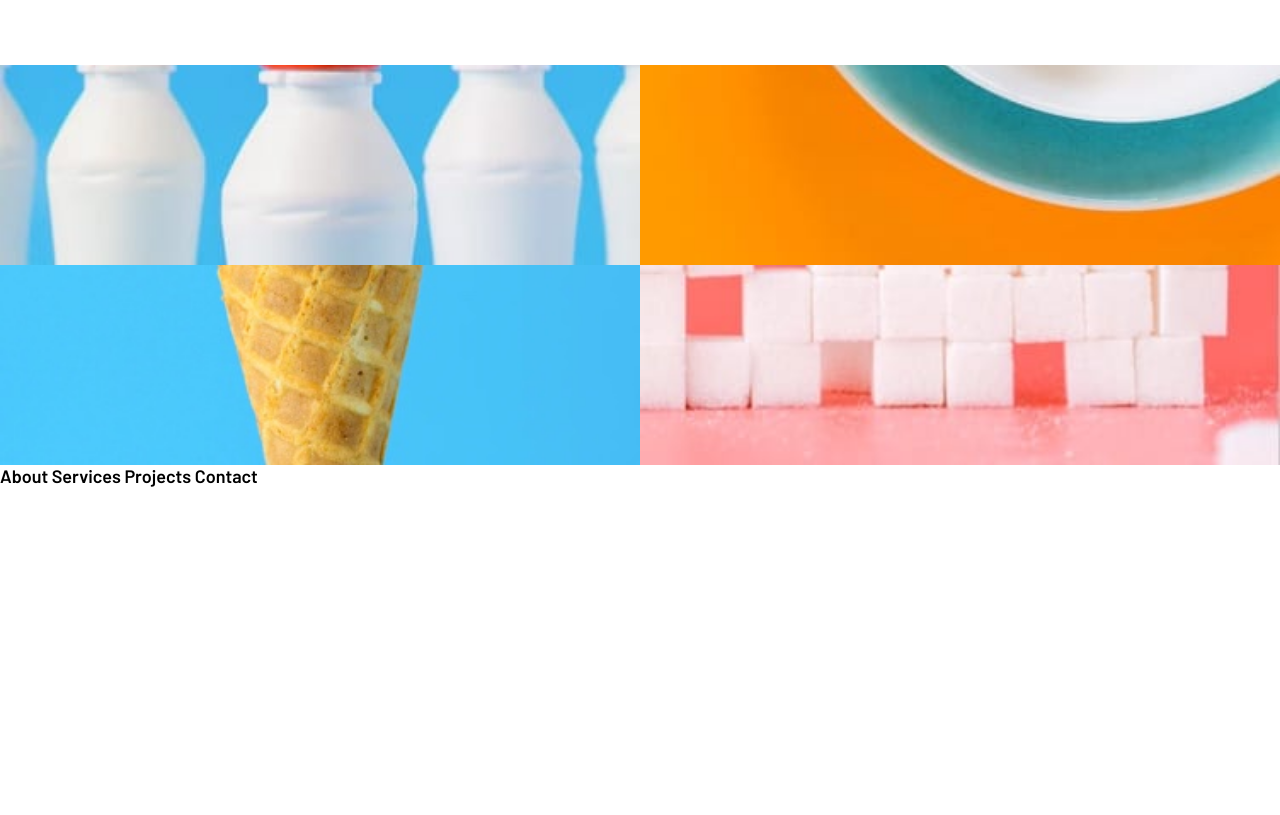
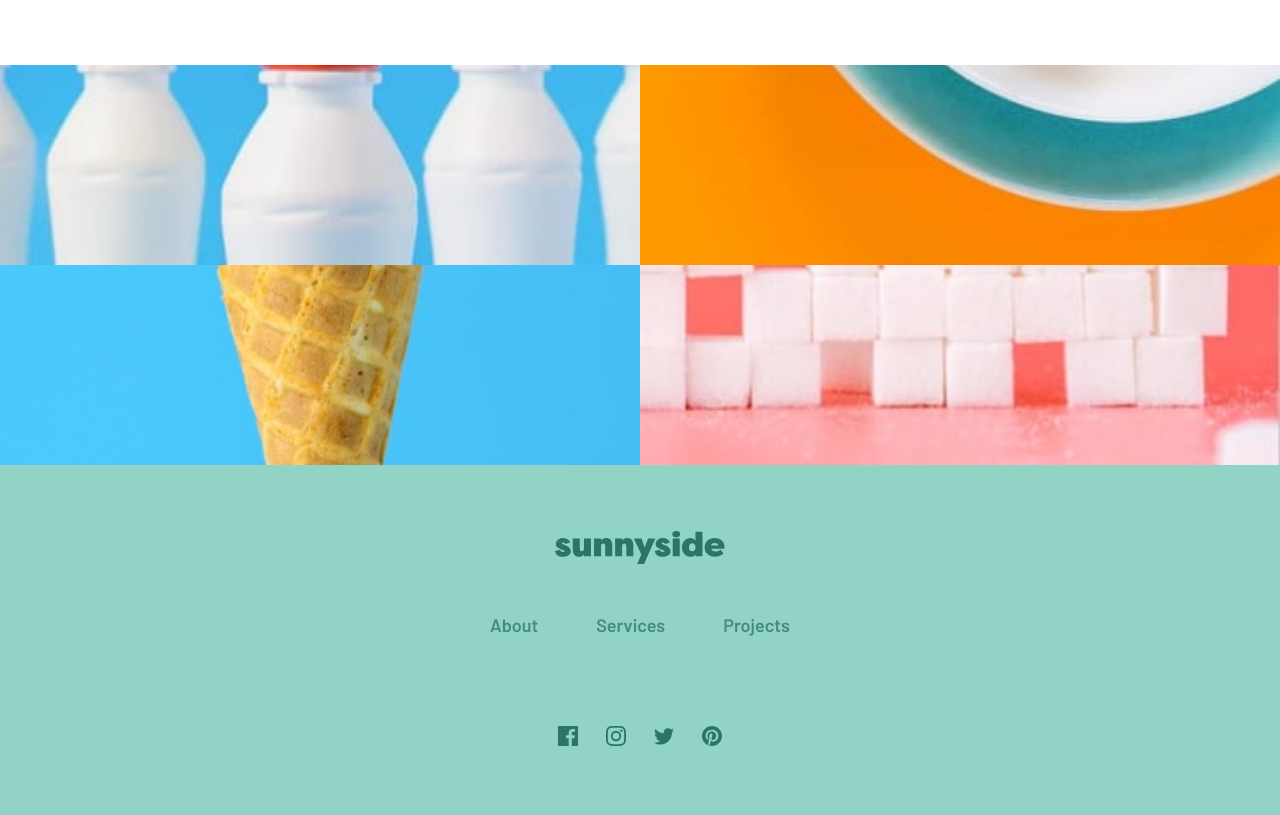
Before and after one commit to calebesg/sunnyside-agency, a plain HTML site: page index.html in a window 1280 px wide. Shown: the part 3932-4747 px from the top of the page. Before the commit the page ends 4419 px from the top, so only its background shows below. Drawn offline with Linux system fonts and the light colour scheme.

Commit message:
created footer

```diff
--- a/index.html
+++ b/index.html
@@ -151,10 +151,40 @@
   </main>
 
   <footer>
-    About
-    Services
-    Projects
-    Contact
+    <nav>
+      <a href="/">
+        <img class="logo" src="./images/logo-footer.svg" alt="Sunnyside">
+      </a>
+
+      <ul>
+        <li><a href="#">About</a></li>
+        <li><a href="#">Services</a></li>
+        <li><a href="#">Projects</a></li>
+      </ul>
+    </nav>
+
+    <ul class="social">
+      <li>
+        <a href="#" aria-label="Share on Facebook">
+          <img class="icon" src="./images/icon-facebook.svg" alt="Facebook">
+        </a>
+      </li>
+      <li>
+        <a href="#" aria-label="Share on Facebook">
+          <img class="icon" src="./images/icon-instagram.svg" alt="Instagram">
+        </a>
+      </li>
+      <li>
+        <a href="#" aria-label="Share on Facebook">
+          <img class="icon" src="./images/icon-twitter.svg" alt="Twitter">
+        </a>
+      </li>
+      <li>
+        <a href="#" aria-label="Share on Facebook">
+          <img class="icon" src="./images/icon-pinterest.svg" alt="Pinterest">
+        </a>
+      </li>
+    </ul>
   </footer>
 
   <script src="./main.js"></script>
--- a/styles/global.css
+++ b/styles/global.css
@@ -9,7 +9,7 @@
   --dark-blue:                 hsl(198, 62%, 26%);
 
     /*  (footer) */
-  --dark-moderate-cyan:        hsl(168, 34%, 41%);
+  --dark-moderate-cyan:        hsl(167, 44%, 70%);
   --very-dark-desaturated-blue:hsl(212, 27%, 19%);
   --very-dark-grayish-blue:    hsl(213, 9%, 39%);
   --dark-grayish-blue:         hsl(232, 10%, 55%);
--- a/styles/main.css
+++ b/styles/main.css
@@ -269,10 +269,9 @@ article .btn-more:hover::after {
 
 /* Photo Gallery */
 .gallery ul {
-  height: 50vh;
   display: grid;
   grid-template-columns: 1fr 1fr;
-  grid-template-rows: 1fr 1fr;
+  grid-template-rows: 25vh 25vh;
 }
 
 /* Images */
@@ -299,3 +298,55 @@ article .btn-more:hover::after {
   background-size: cover;
   background-position: bottom;
 }
+
+/* Footer */
+footer {
+  background-color: var(--dark-moderate-cyan);
+  display: flex;
+  flex-direction: column;
+  align-items: center;
+  justify-content: center;
+  height: 350px;
+  padding: 38px;
+}
+
+nav {
+  display: flex;
+  flex-direction: column;
+  align-items: center;
+}
+
+nav .logo {
+  width: 170px;
+}
+
+nav ul {
+  margin-top: 46px;
+  display: flex;
+  align-items: center;
+  gap: 58px;
+}
+
+nav a {
+  color: rgb(69, 140, 126);
+  transition: color 0.3s;
+}
+
+nav a:hover {
+  color: var(--white);
+}
+
+.social {
+  margin-top: 90px;
+  display: flex;
+  align-items: center;
+  gap: 28px;
+}
+
+.social .icon {
+  transition: filter .3s;
+}
+
+.social a:hover .icon {
+  filter: brightness(1%) invert();
+}
```
Also changed, not shown: images/logo-footer.svg (added).
